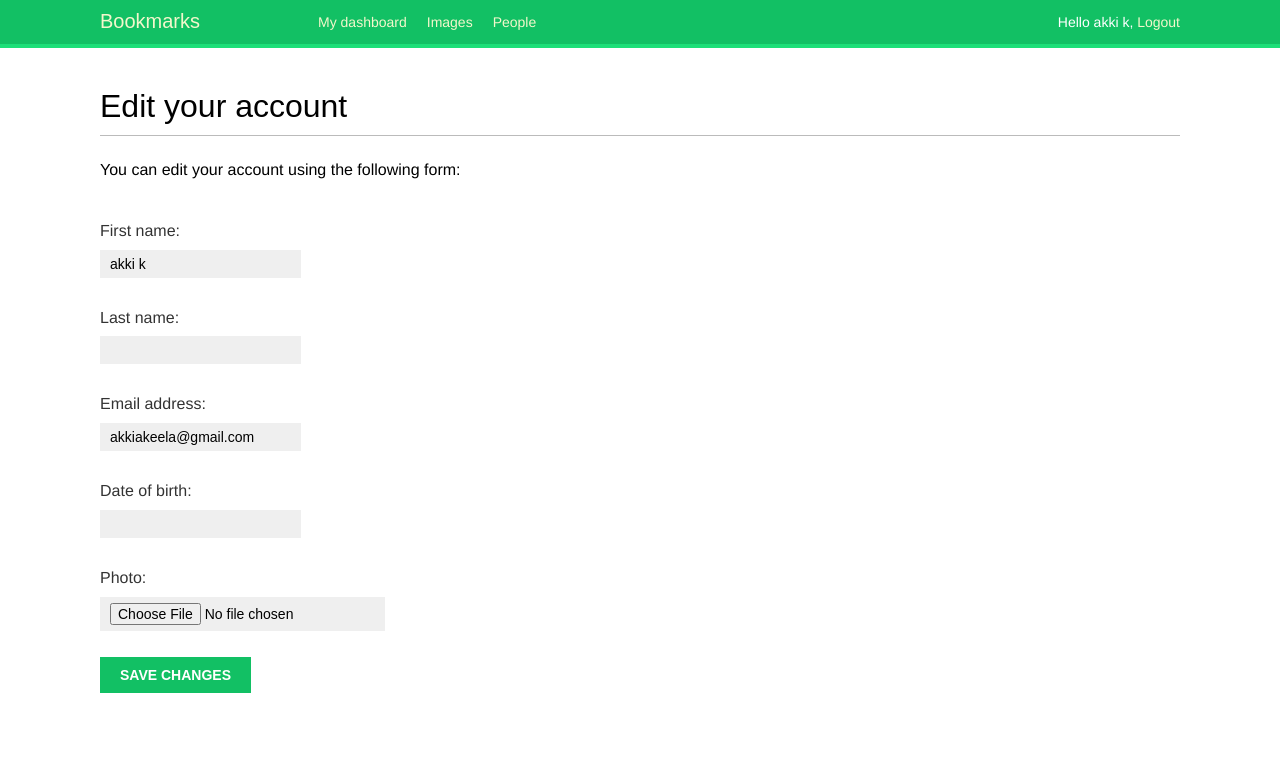
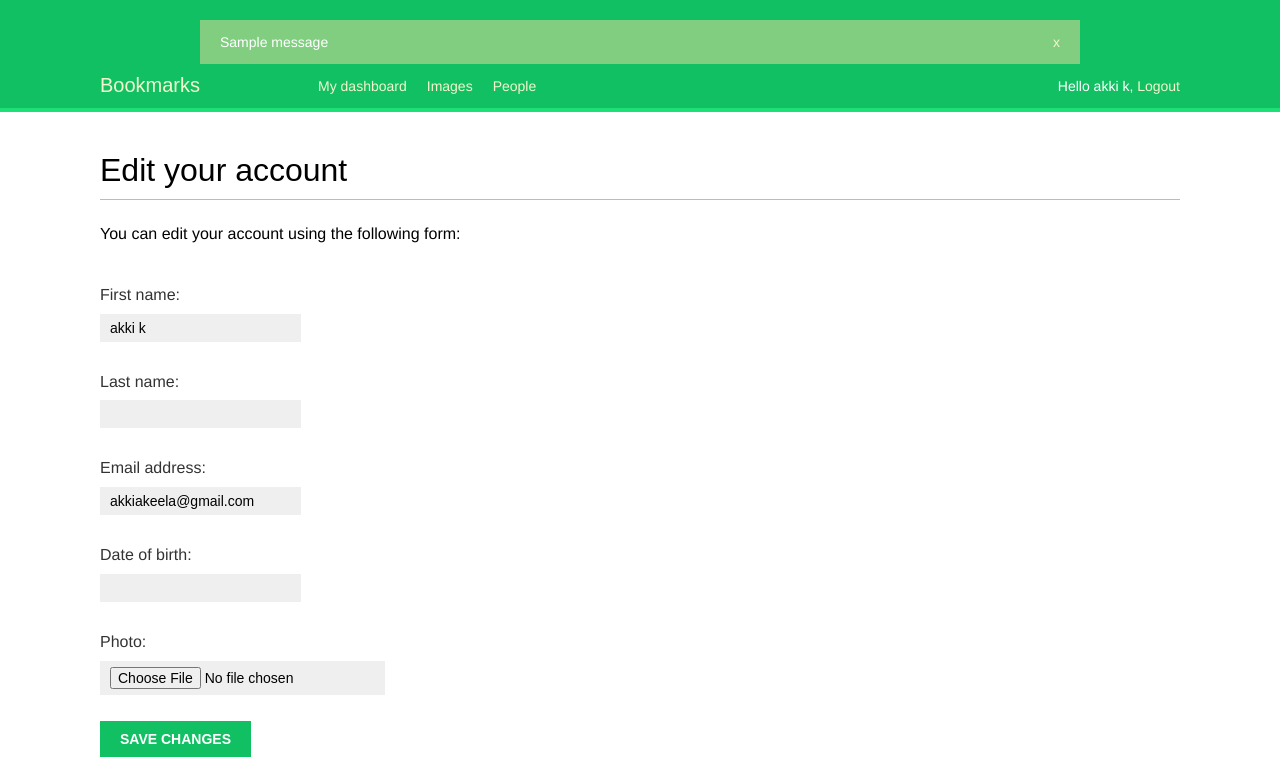
Before and after one commit to ankit2776/buliding_social_websit, a Django app: page /account/edit/ in a window 1280 px wide. Shown: the top 782 px of the page. Before the commit the page ends 693 px from the top, so only its background shows below. Run offline with Django 3.2, Linux system fonts and the light colour scheme; a user stored in the database is signed in; data comes from the database, SQL or seed files in the repository; both versions use the stored data as it was after the commit; one stand-in notice (Sample message) is shown; some web fonts are replaced.

Commit message:
creat_edit_forms_of dasbord

```diff
--- a/bookmarks/account/templates/base.html
+++ b/bookmarks/account/templates/base.html
@@ -7,6 +7,16 @@
     </head>
     <body>
     <div id="header">
+        {% if messages %}
+        <ul class="messages">
+            {% for message in messages %}
+            <li class="{{ message.tags }}">
+                {{ message|safe }}
+                <a href="#" class="close">x</a>
+            </li>
+            {% endfor %}
+        </ul>
+        {% endif %}
         <span class="logo">Bookmarks</span>
         {% if request.user.is_authenticated %}
             <ul class="menu">
--- a/bookmarks/account/views.py
+++ b/bookmarks/account/views.py
@@ -1,3 +1,4 @@
+
 from django.http import HttpResponse
 from django.shortcuts import render, redirect
 from django.contrib.auth import authenticate, login, logout
@@ -39,7 +40,9 @@ def register(request):
             new_user.save()
             # Create the user profile
             profile = Profile.objects.create(user=new_user)
-            return render(request, 'account/register_done.html', {'new_user': new_user})
+            return render(request,
+                          'account/register_done.html',
+                          {'new_user': new_user})
     else:
         user_form = UserRegistrationForm()
     return render(request, 'account/register.html', {'user_form': user_form})
```
Also changed, not shown: bookmarks/db.sqlite3.
